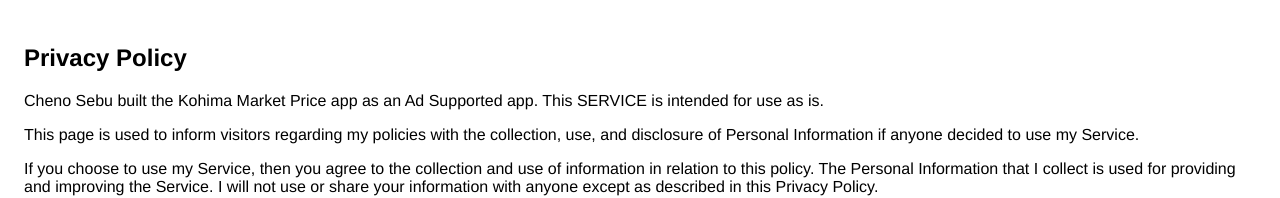
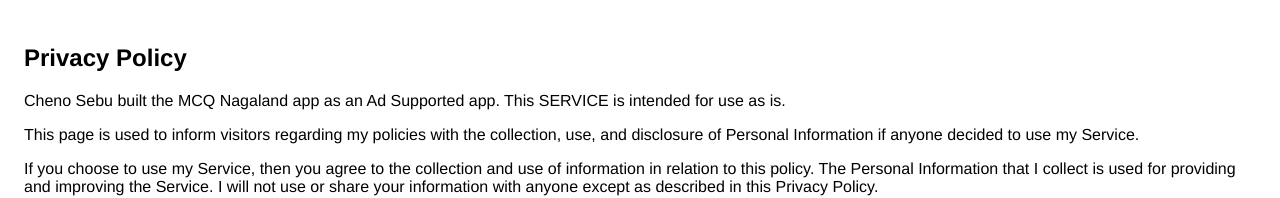
Before and after one commit to chenosebu/chenosebu.github.io, a plain HTML site: page index.html in a window 1280 px wide. Shown: the top 198 px of the page. Drawn offline with Linux system fonts and the light colour scheme.

Commit message:
Update index.html

```diff
--- a/index.html
+++ b/index.html
@@ -8,7 +8,7 @@
       <style> body { font-family: 'Helvetica Neue', Helvetica, Arial, sans-serif; padding:1em; } </style>
     </head>
     <body>
-    <h2>Privacy Policy</h2> <p> Cheno Sebu built the Kohima Market Price app as an Ad Supported app. This SERVICE is intended for use as is.
+    <h2>Privacy Policy</h2> <p> Cheno Sebu built the MCQ Nagaland app as an Ad Supported app. This SERVICE is intended for use as is.
                   </p> <p>This page is used to inform visitors regarding my policies with the collection, use, and disclosure
                     of Personal Information if anyone decided to use my Service.
                   </p> <p>If you choose to use my Service, then you agree to the collection and use of information in
```
